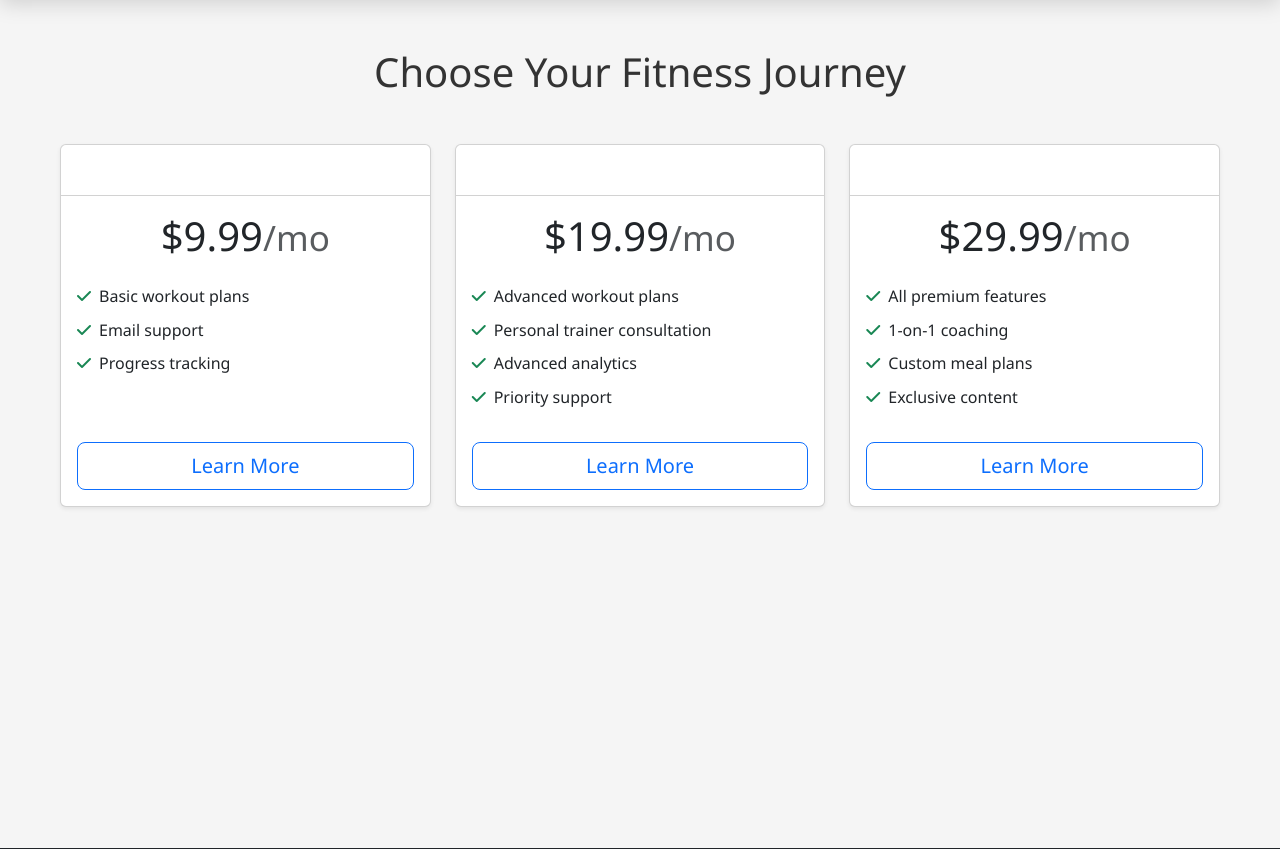
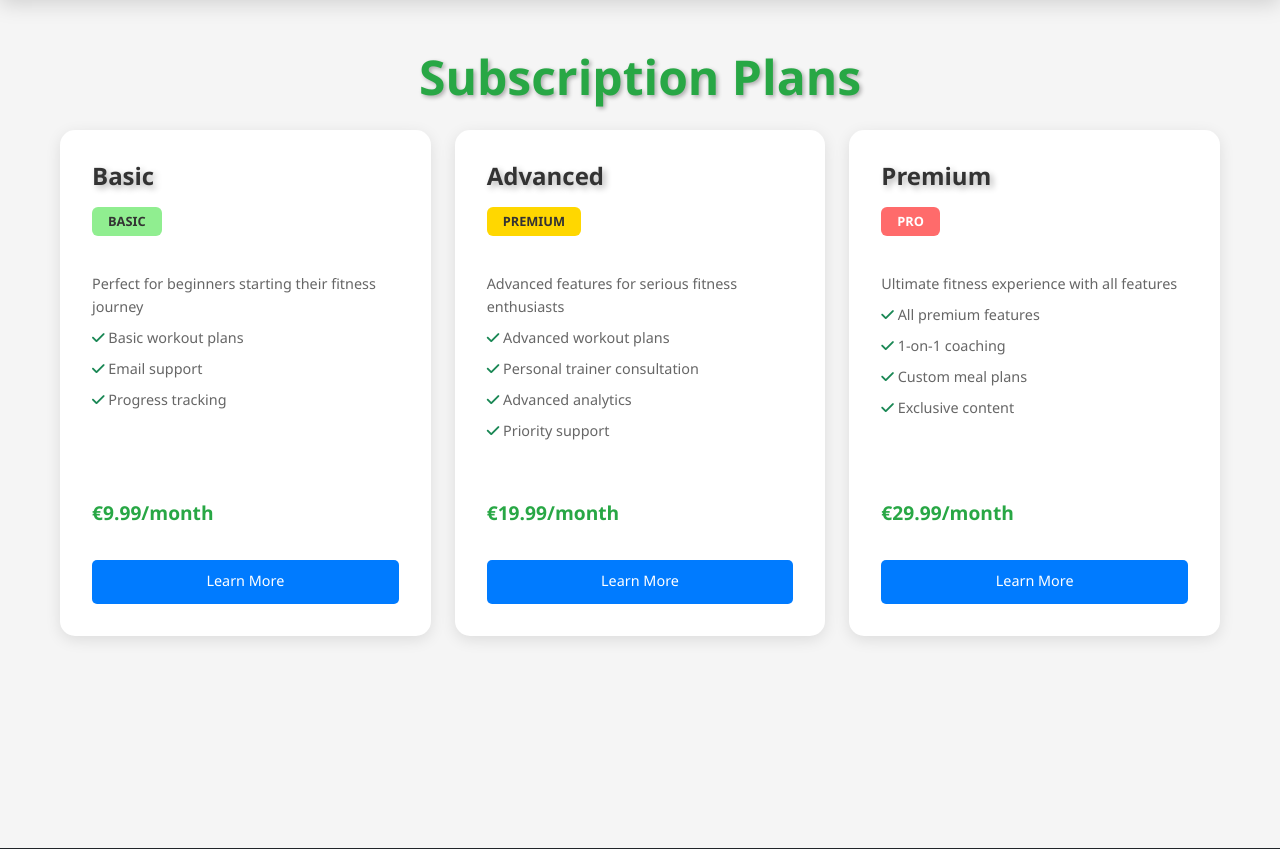
Before and after one commit to nvanderwalt/ecommerce-site, a Django app: page /subscriptions/ in a window 1280 px wide. Shown: the part 96-945 px from the top of the page. Run offline with Django 5.2, Linux system fonts and the light colour scheme; data comes from the database, SQL or seed files in the repository; both versions use the stored data as it was after the commit.

Commit message:
Enhanced subscription page styling to match exercise plans

```diff
--- a/templates/subscriptions/plan_list.html
+++ b/templates/subscriptions/plan_list.html
@@ -5,29 +5,25 @@
 
 {% block content %}
 <div class="container py-5">
-    <h1 class="text-center mb-5">Choose Your Fitness Journey</h1>
+    <h1 class="hero-title text-center mb-5">Subscription Plans</h1>
 
     <div class="row row-cols-1 row-cols-md-3 g-4">
         {% for plan in plans %}
         <div class="col">
-            <div class="card h-100 shadow-sm">
-                <div class="card-header bg-primary text-white text-center">
-                    <h3 class="my-0 fw-normal">{{ plan.name }}</h3>
+            <div class="plan-card">
+                <h2>{{ plan.name }}</h2>
+                <div class="plan-badges">
+                    <span class="badge difficulty-badge difficulty-{{ plan.plan_type|lower }}">{{ plan.plan_type }}</span>
                 </div>
-                <div class="card-body d-flex flex-column">
-                    <h1 class="card-title text-center">${{ plan.price }}<small class="text-muted fw-light">/mo</small></h1>
-                    <ul class="list-unstyled mt-3 mb-4">
-                        {% for feature in plan.features %}
-                        <li class="mb-2">
-                            <i class="fas fa-check text-success me-2"></i>{{ feature }}
-                        </li>
-                        {% endfor %}
-                    </ul>
-                    <div class="mt-auto">
-                        <a href="{% url 'subscriptions:plan_detail' plan.id %}" class="btn btn-lg btn-block btn-outline-primary w-100">
-                            Learn More
-                        </a>
-                    </div>
+                <p class="description">{{ plan.description }}</p>
+                <div class="features">
+                    {% for feature in plan.features %}
+                    <p class="feature"><i class="fas fa-check text-success"></i> {{ feature }}</p>
+                    {% endfor %}
+                </div>
+                <p class="price">€{{ plan.price }}/month</p>
+                <div class="plan-buttons">
+                    <a href="{% url 'subscriptions:plan_detail' plan.id %}" class="view-plan-btn">Learn More</a>
                 </div>
             </div>
         </div>
@@ -45,4 +41,118 @@
     </div>
     {% endif %}
 </div>
+
+{% block extra_css %}
+<style>
+    .hero-title {
+        font-size: 3rem !important;
+        font-weight: 900 !important;
+        margin-bottom: 1.5rem !important;
+        color: #28a745 !important;
+        text-shadow: 2px 2px 4px rgba(0,0,0,0.3) !important;
+    }
+
+    .plan-card {
+        background: white;
+        border-radius: 15px;
+        padding: 2rem;
+        margin-bottom: 2rem;
+        box-shadow: 0 4px 15px rgba(0,0,0,0.1);
+        transition: transform 0.3s ease, box-shadow 0.3s ease;
+        height: 100%;
+        display: flex;
+        flex-direction: column;
+    }
+
+    .plan-card:hover {
+        transform: translateY(-5px);
+        box-shadow: 0 8px 25px rgba(0,0,0,0.15);
+    }
+
+    .plan-card h2 {
+        color: #333;
+        margin-bottom: 1rem;
+        font-weight: 600;
+        font-size: 1.5rem;
+        text-shadow: 3px 3px 6px rgba(0,0,0,0.3);
+    }
+
+    .plan-badges {
+        margin-bottom: 1rem;
+    }
+
+    .difficulty-badge {
+        color: white;
+        font-size: 0.8rem;
+        padding: 0.5rem 1rem;
+        margin-right: 0.5rem;
+    }
+
+    .difficulty-basic {
+        background-color: #90EE90;
+        color: #333;
+    }
+
+    .difficulty-premium {
+        background-color: #FFD700;
+        color: #333;
+    }
+
+    .difficulty-pro {
+        background-color: #FF6B6B;
+        color: white;
+    }
+
+    .plan-card p {
+        color: #666;
+        margin-bottom: 0.5rem;
+        font-size: 0.9rem;
+    }
+
+    .plan-card .price {
+        color: #28a745;
+        font-weight: bold;
+        font-size: 1.2rem;
+        margin-bottom: 1rem;
+    }
+
+    .features {
+        flex-grow: 1;
+        margin-bottom: 1rem;
+    }
+
+    .plan-buttons {
+        display: flex;
+        gap: 1rem;
+        flex-wrap: wrap;
+        margin-top: auto;
+    }
+
+    .view-plan-btn {
+        background-color: #007bff;
+        color: white;
+        text-decoration: none;
+        padding: 0;
+        border-radius: 5px;
+        font-size: 0.9rem;
+        transition: background-color 0.3s ease;
+        flex: 1;
+        text-align: center;
+        display: flex;
+        align-items: center;
+        justify-content: center;
+        height: 44px;
+        border: none;
+        font-weight: 500;
+        box-sizing: border-box;
+        line-height: 1;
+    }
+
+    .view-plan-btn:hover {
+        background-color: #0056b3;
+        color: white;
+        text-decoration: none;
+    }
+</style>
 {% endblock %}
+{% endblock %}
```
Also changed, not shown: inventory/templates/inventory/exercise_plans.html (+50 -0 lines), subscriptions/management/commands/cleanup_plans.py (added, +27 -0 lines), subscriptions/management/commands/update_plan_names.py (added, +39 -0 lines), subscriptions/templates/subscriptions/plan_list.html (+108 -45 lines), db.sqlite3.
